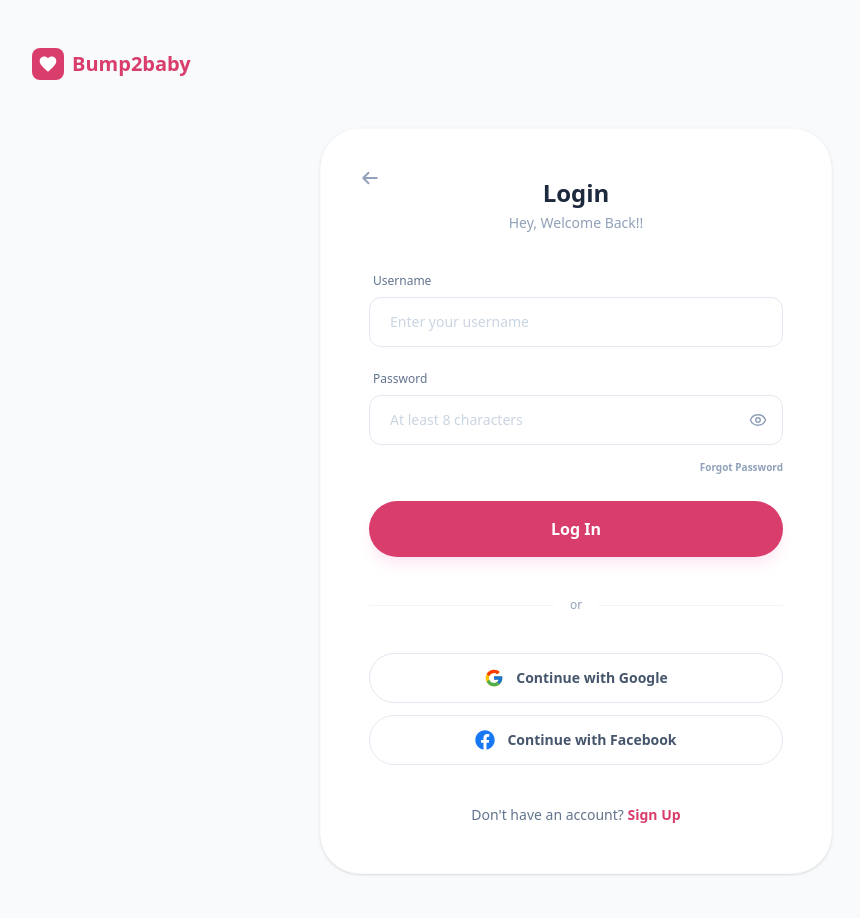
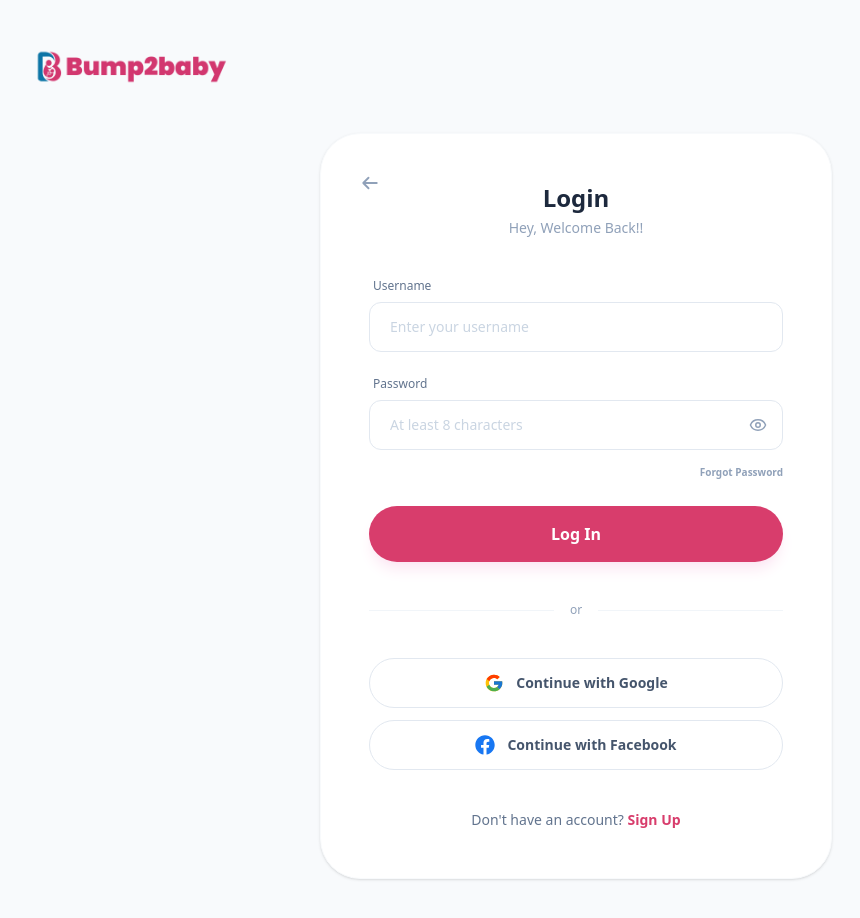
Before and after one commit to chikamso-cmd/Bump2Baby, a React (Vite) app: page /login in a window 1280 px wide. Shown: the top 918 px of the page, without its empty margins (64-924 px from the left). Built offline with nearby package versions, Linux system fonts and the light colour scheme.

Commit message:
fixed the login route bug

```diff
--- a/src/components/Login.jsx
+++ b/src/components/Login.jsx
@@ -2,7 +2,8 @@ import React, { useState } from 'react';
 import { useNavigate, Link } from 'react-router-dom';
 import { FcGoogle } from "react-icons/fc";
 import { FaFacebook } from "react-icons/fa";
-import { Eye, EyeOff } from "lucide-react"; // Import Eye icons
+import { Eye, EyeOff } from "lucide-react";
+import Logo from '../assets/Logo.png'
 
 const Login = () => {
   const navigate = useNavigate();
@@ -36,12 +37,7 @@ const Login = () => {
     <div className="min-h-screen bg-[#F8FAFC] flex flex-col items-center py-12 px-4">
       {/* Brand Logo */}
       <div className="flex items-center gap-2 mb-12 self-start ml-4 md:ml-20 cursor-pointer" onClick={() => navigate('/')}>
-        <div className="bg-[#D83D6C] p-1.5 rounded-lg">
-           <svg width="20" height="20" viewBox="0 0 24 24" fill="white">
-             <path d="M12 21.35l-1.45-1.32C5.4 15.36 2 12.28 2 8.5 2 5.42 4.42 3 7.5 3c1.74 0 3.41.81 4.5 2.09C13.09 3.81 14.76 3 16.5 3 19.58 3 22 5.42 22 8.5c0 3.78-3.4 6.86-8.55 11.54L12 21.35z" />
-           </svg>
-        </div>
-        <span className="text-xl font-bold text-[#D83D6C]">Bump2baby</span>
+        <img src={Logo} alt="" className="w-50"/>
       </div>
 
       {/* Login Card */}
--- a/src/profile/components/AccountsAction.jsx
+++ b/src/profile/components/AccountsAction.jsx
@@ -11,7 +11,7 @@ const AccountActions = ({ onBack }) => {
     localStorage.removeItem('bump2baby_onboarded');
     localStorage.removeItem('bump2baby_user');
     // Using replace: true prevents the user from clicking "back" into the app
-    navigate('/', { replace: true });
+    navigate('/login', { replace: true });
   };
 
   return (
```
